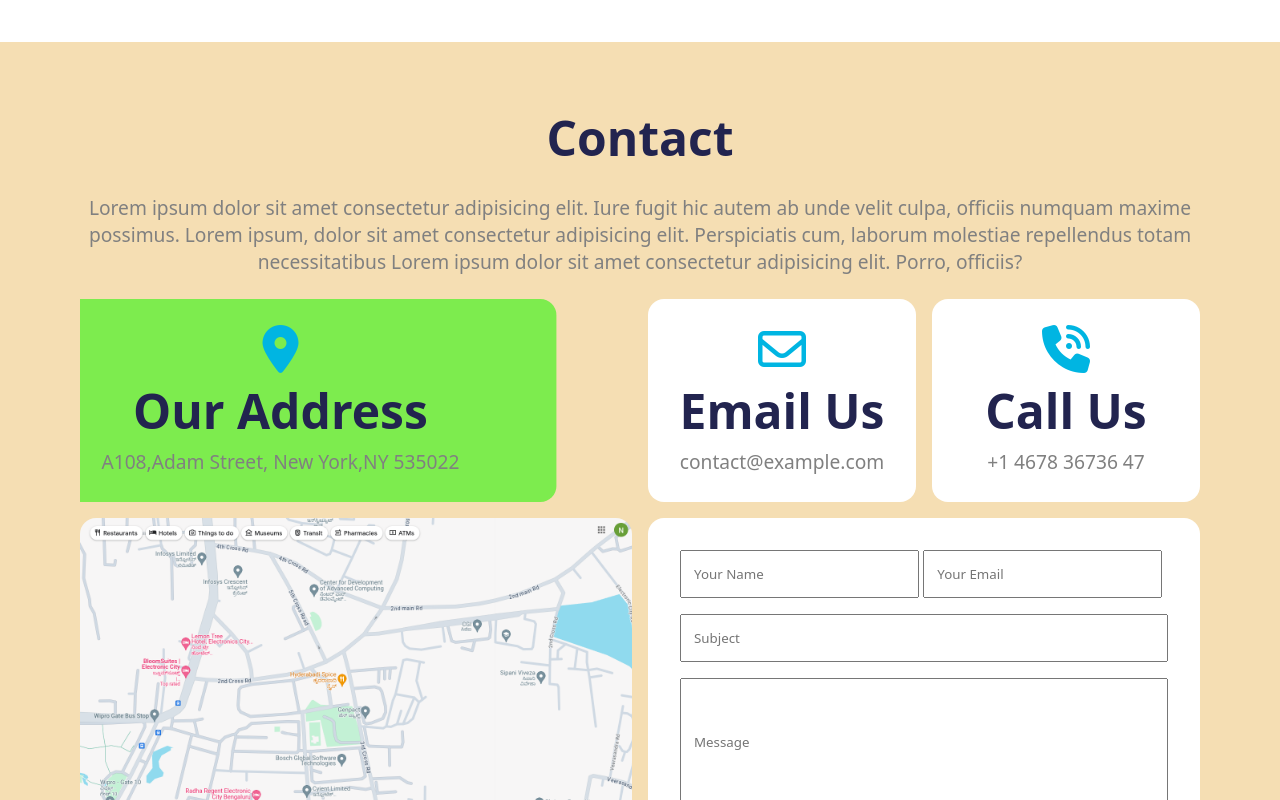
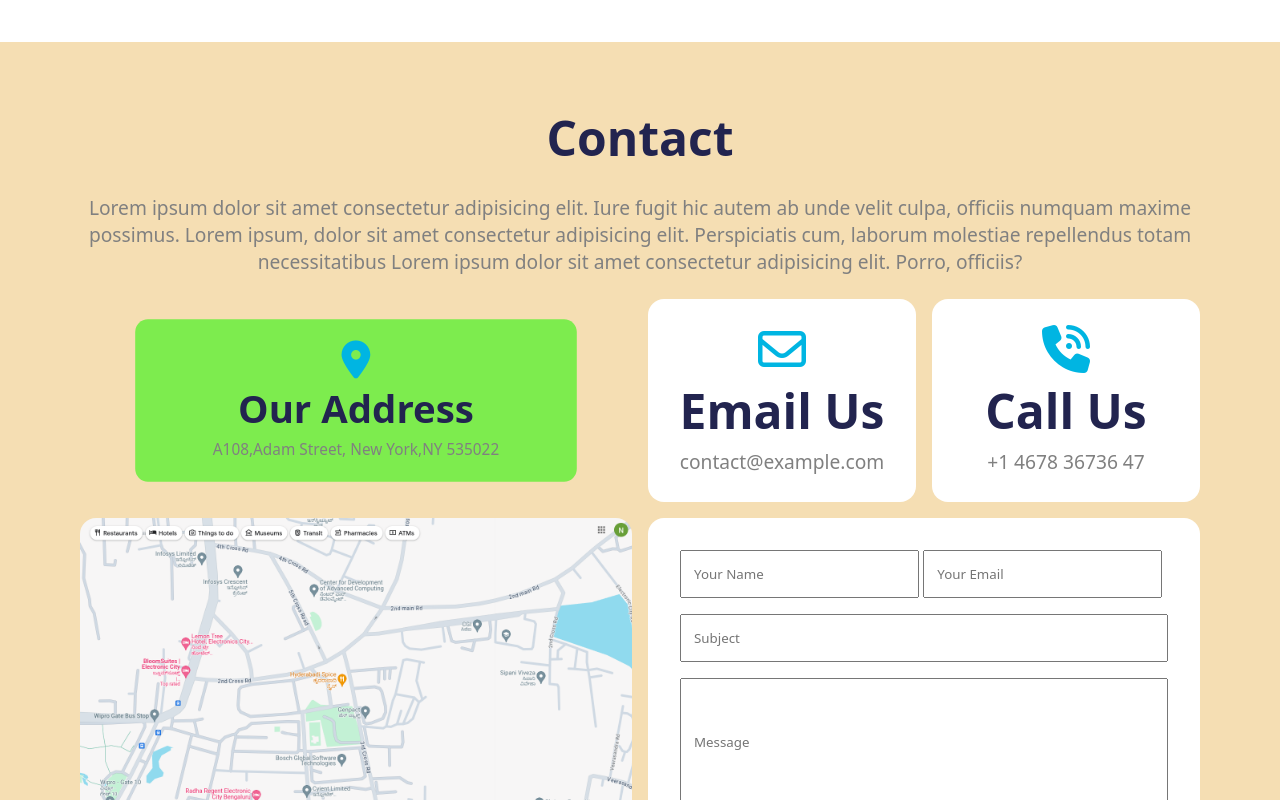
Before and after one commit to NareshBiradar1/Web-Dev-Hackathon, a plain HTML site: page index.html in a window 1280 px wide. In both pictures the pointer is over the element 356 px from the left and 6332 px from the top of the page. Shown: the part 5932-6732 px from the top of the page. Drawn offline with Linux system fonts and the light colour scheme.

Commit message:
Update style.css

```diff
--- a/style.css
+++ b/style.css
@@ -479,7 +479,7 @@ main>section{
     transition: transform 0.2s ease;
 }
 .contact-1-grid .grid-item:hover{
-    transform: translateX(-2cm);
+    transform: scale(0.8);
     background-color: rgba(96, 240, 53,0.8);
 }
 .contact-1-grid .row-2-1{
```
